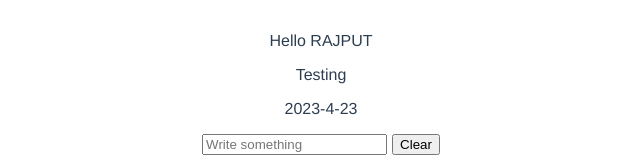
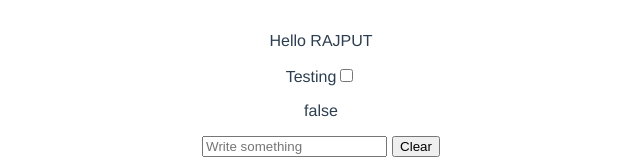
Before and after one commit to umar-rajput/excellence230502, a Vue app in the folder first-app/: page / in a window 1280 px wide. Shown: the part 248-409 px from the top of the page, without its empty margins (319-959 px from the left). Built offline with nearby package versions, Linux system fonts and the light colour scheme.

Commit message:
change color by checkbox

```diff
--- a/first-app/src/components/Test.vue
+++ b/first-app/src/components/Test.vue
@@ -1,13 +1,15 @@
 <template>
     <div class="testing">
         <p>{{ msg }}</p>
-        <p>{{ write }} Testing</p>
+        <span :class="{red:isRed}">{{ write }} Testing</span>
+        <input type="checkbox" @click="isRed=!isRed">
         <p>{{ gettime }}</p>
         <input v-model="write" placeholder="Write something">
         <button @click="clearInput" class="clearButton">Clear</button>
         <br>
         <button @click="capitalLetter" class="upperCaseButton">Make Input Capital</button>
         <br>
+
 
     </div>
 </template>
@@ -22,26 +24,27 @@ export default {
             msg:"Hello RAJPUT",
             write:'',
             gettime:false,
+            isRed:false,
         }
     },
-    created: function(){
-        console.log("created");
-        // this.gettime=new Date();  //if show date and time
-        this.gettime=new Date().getFullYear()+"-"+new Date().getMonth()+"-"+new Date().getDate();
-    },
-    mounted: function(){
-        console.log("mounted");
-        // this.gettime=new Date();
-        this.gettime=new Date().getFullYear()+"-"+new Date().getMonth()+"-"+new Date().getDate();
-    },
-    updated: function(){
-        console.log("updated");
-        // this.gettime=new Date();
-    },
-    unmounted: function(){
-        console.log("destroyed");
-        this.gettime=new Date();
-    },
+    // created: function(){
+    //     console.log("created");
+    //     // this.gettime=new Date();  //if show date and time
+    //     this.gettime=new Date().getFullYear()+"-"+new Date().getMonth()+"-"+new Date().getDate();
+    // },
+    // mounted: function(){
+    //     console.log("mounted");
+    //     // this.gettime=new Date();
+    //     this.gettime=new Date().getFullYear()+"-"+new Date().getMonth()+"-"+new Date().getDate();
+    // },
+    // updated: function(){
+    //     console.log("updated");
+    //     // this.gettime=new Date();
+    // },
+    // unmounted: function(){
+    //     console.log("destroyed");
+    //     this.gettime=new Date();
+    // },
     methods:{
         clearInput(){
             this.write='';
@@ -61,4 +64,7 @@ export default {
         margin-top: 8px;
         padding: 0px 54px;
     }
+    .red{
+        color:red;
+    }
 </style>
```
